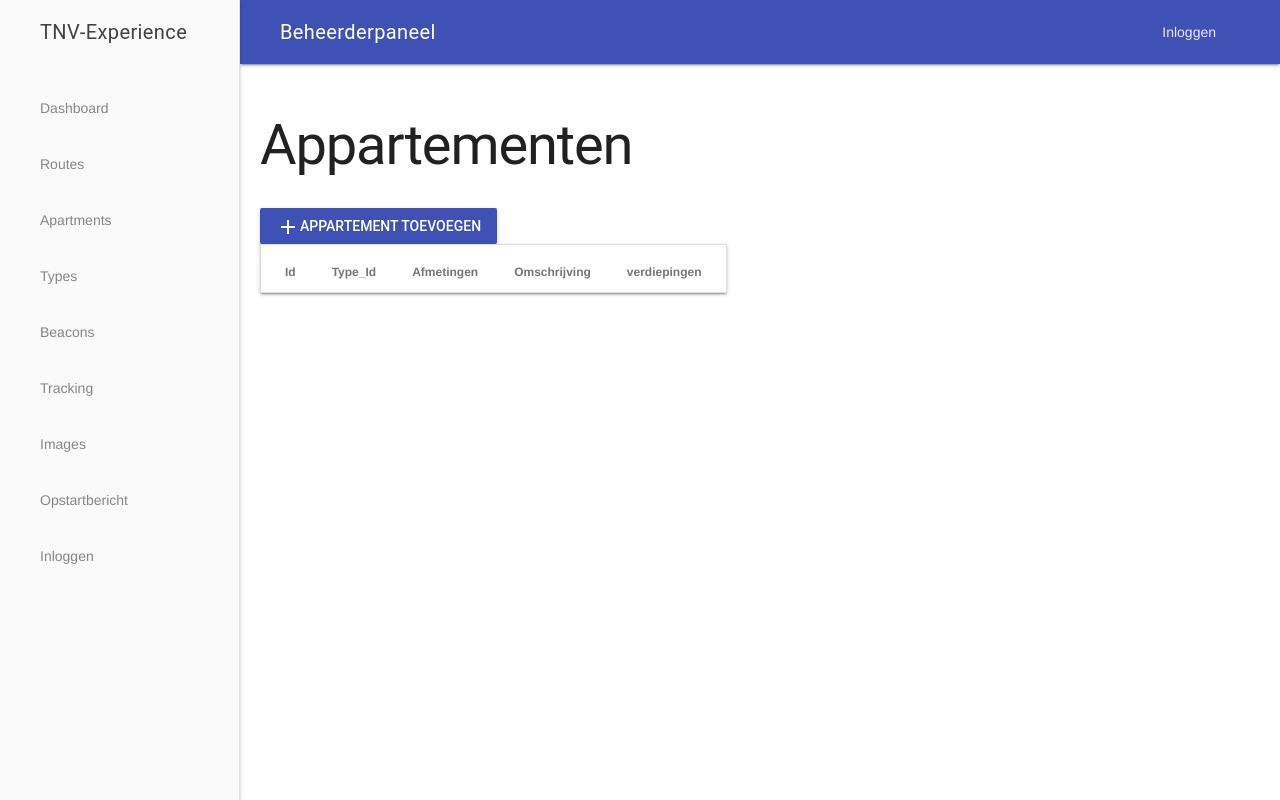
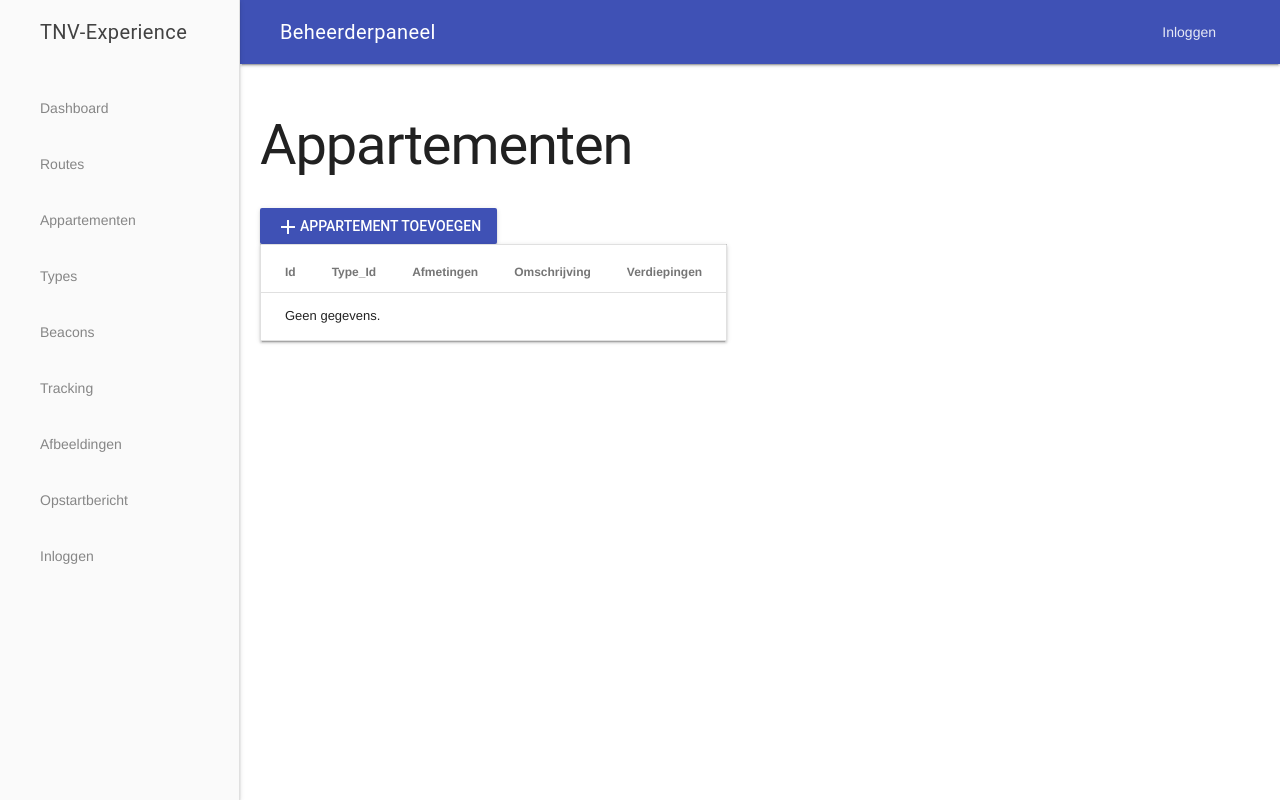
Before and after one commit to TVN-Experience/backend_admin, a PHP site: page /apartments in a window 1280 px wide. Run offline with PHP 8.4, Linux system fonts and the light colour scheme; data that the repository does not hold is empty.

Commit message:
Pages refined
Refined the pages, added dutch text and an uppercase letter in a few
places, also added that if there is nothing in the array, it shows "Geen
data"

```diff
--- a/apartments.php
+++ b/apartments.php
@@ -36,7 +36,7 @@ $apartments = $apiConnection->get("apartments");
                     <th class="mdl-data-table__cell--numeric">Type_Id</th>
                     <th class="mdl-data-table__cell--non-numeric">Afmetingen</th>
                     <th class="mdl-data-table__cell--non-numeric">Omschrijving</th>
-                    <th class="mdl-data-table__cell--numeric">verdiepingen</th>
+                    <th class="mdl-data-table__cell--numeric">Verdiepingen</th>
                 </tr>
                 </thead>
                 <tbody>
@@ -52,6 +52,11 @@ $apartments = $apiConnection->get("apartments");
                     </tr>
                     <?php
                 }
+                if(empty($apartments)) {
+                    ?>
+                    <td class="mdl-data-table__cell--non-numeric" colspan="5">Geen gegevens.</td>
+                    <?php
+                }
                 ?>
                 </tbody>
             </table>
--- a/beacons.php
+++ b/beacons.php
@@ -48,6 +48,11 @@ $beacons = $apiConnection->get("beacons");
                     </tr>
                     <?php
                 }
+                if(empty($beacons)) {
+                    ?>
+                    <td class="mdl-data-table__cell--non-numeric" colspan="3">Geen gegevens.</td>
+                    <?php
+                }
                 ?>
                 </tbody>
             </table>
--- a/images.php
+++ b/images.php
@@ -46,6 +46,11 @@ $images = $apiConnection->get("images");
                     </tr>
                     <?php
                 }
+                if(empty($images)) {
+                    ?>
+                    <td class="mdl-data-table__cell--non-numeric" colspan="2">Geen gegevens.</td>
+                    <?php
+                }
                 ?>
                 </tbody>
             </table>
--- a/includes/menu-items.php
+++ b/includes/menu-items.php
@@ -9,7 +9,7 @@
 			"href" => "routes",
 		],
         [
-            "text" => "Apartments",
+            "text" => "Appartementen",
             "href" => "apartments"
 
         ],
@@ -26,7 +26,7 @@
             "href" => "tracking",
         ],
         [
-            "text" => "Images",
+            "text" => "Afbeeldingen",
             "href" => "images",
         ],
 		[
--- a/tracking.php
+++ b/tracking.php
@@ -52,6 +52,11 @@ $trackings = $apiConnection->get("tracking");
                     </tr>
                     <?php
                 }
+                if(empty($trackings)) {
+                    ?>
+                    <td class="mdl-data-table__cell--non-numeric" colspan="5">Geen gegevens.</td>
+                    <?php
+                }
                 ?>
                 </tbody>
             </table>
--- a/types.php
+++ b/types.php
@@ -48,6 +48,11 @@ $types = $apiConnection->get("types");
 						</tr>
 						<?php
 					}
+					if(empty($types)) {
+						?>
+						<td class="mdl-data-table__cell--non-numeric" colspan="3">Geen gegevens.</td>
+						<?php
+					}
 					?>
 				</tbody>
 			</table>
```
